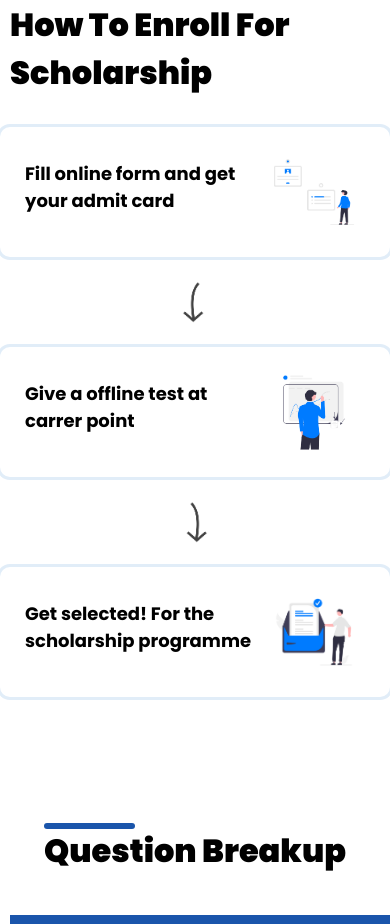
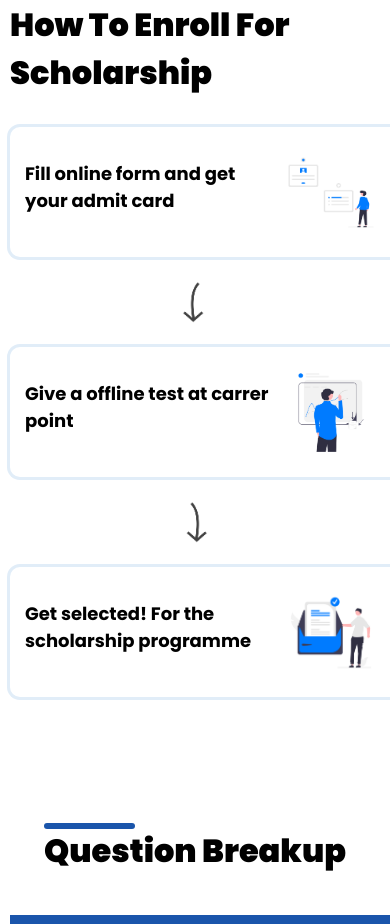
Before and after one commit to CoderAyushX/cpscholarship, a Next.js app: page / in a window 390 px wide. Shown: the part 2441-3365 px from the top of the page. Built offline with nearby package versions, Linux system fonts and the light colour scheme.

Commit message:
responsive

```diff
--- a/src/app/style/home.module.css
+++ b/src/app/style/home.module.css
@@ -224,7 +224,6 @@
 .question_break {
   border-collapse: collapse;
   margin: auto;
-
 }
 
 .question_break th {
--- a/src/app/style/howto.module.css
+++ b/src/app/style/howto.module.css
@@ -33,22 +33,19 @@
   position: relative;
 }
 
-/* Styles for the image within the second div */
-/* .howto_box div:last-child img {
-    width: 100%;
-    height: 100%;
-    object-fit: contain;
-  } */
+
 
 /****************Responsive****************/
 @media only screen and (max-width: 600px) {
   /* Styles for the parent div */
   .howto_box {
-    padding: 0 25px;
+    padding: 0 15px;
+    margin: 20px 10px;
   }
 
   /* Styles for the h2 and p tags within the first div */
   .howto_box div:first-child h2 {
     font-size: 18px;
   }
+
 }
```
